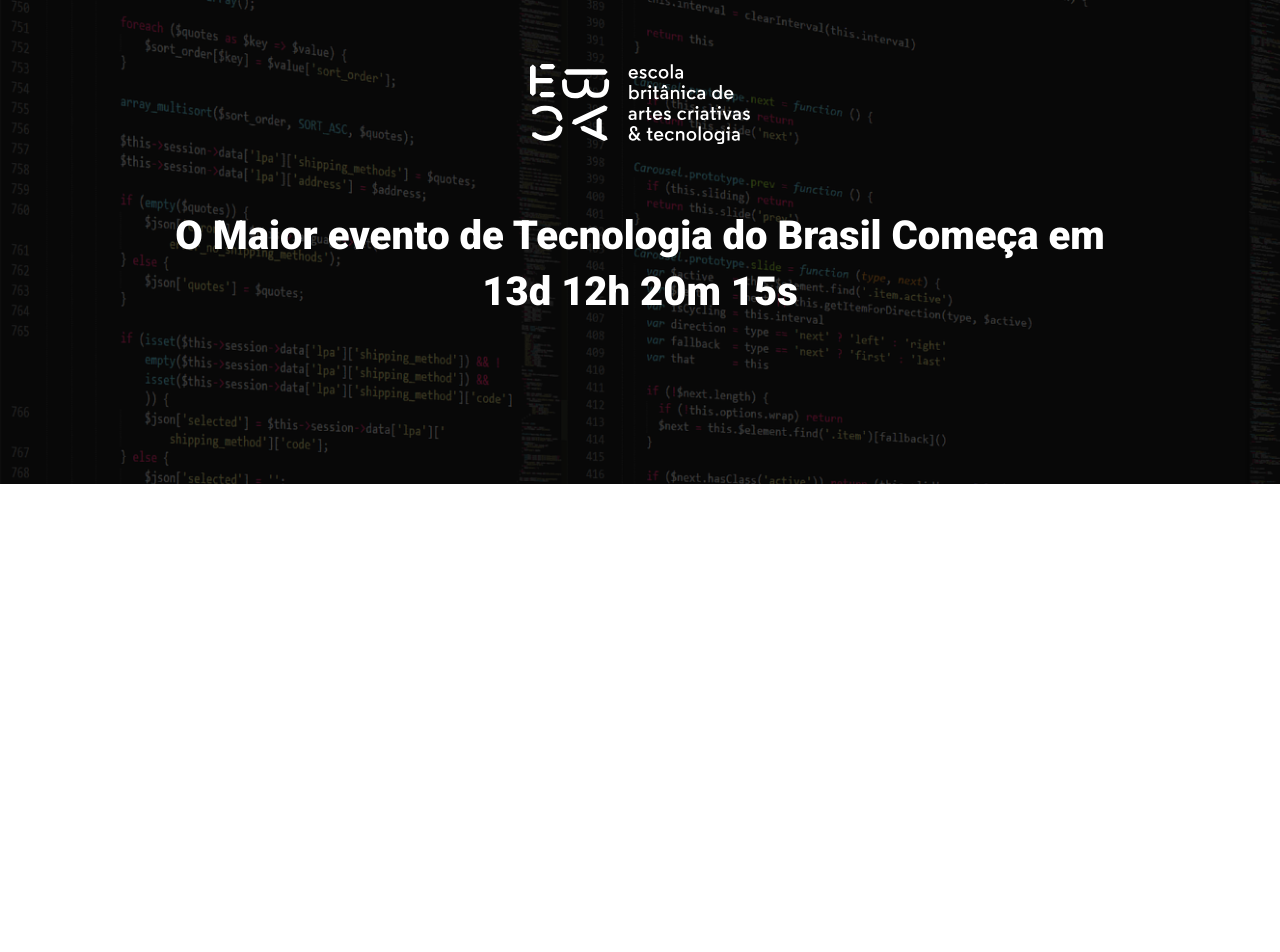
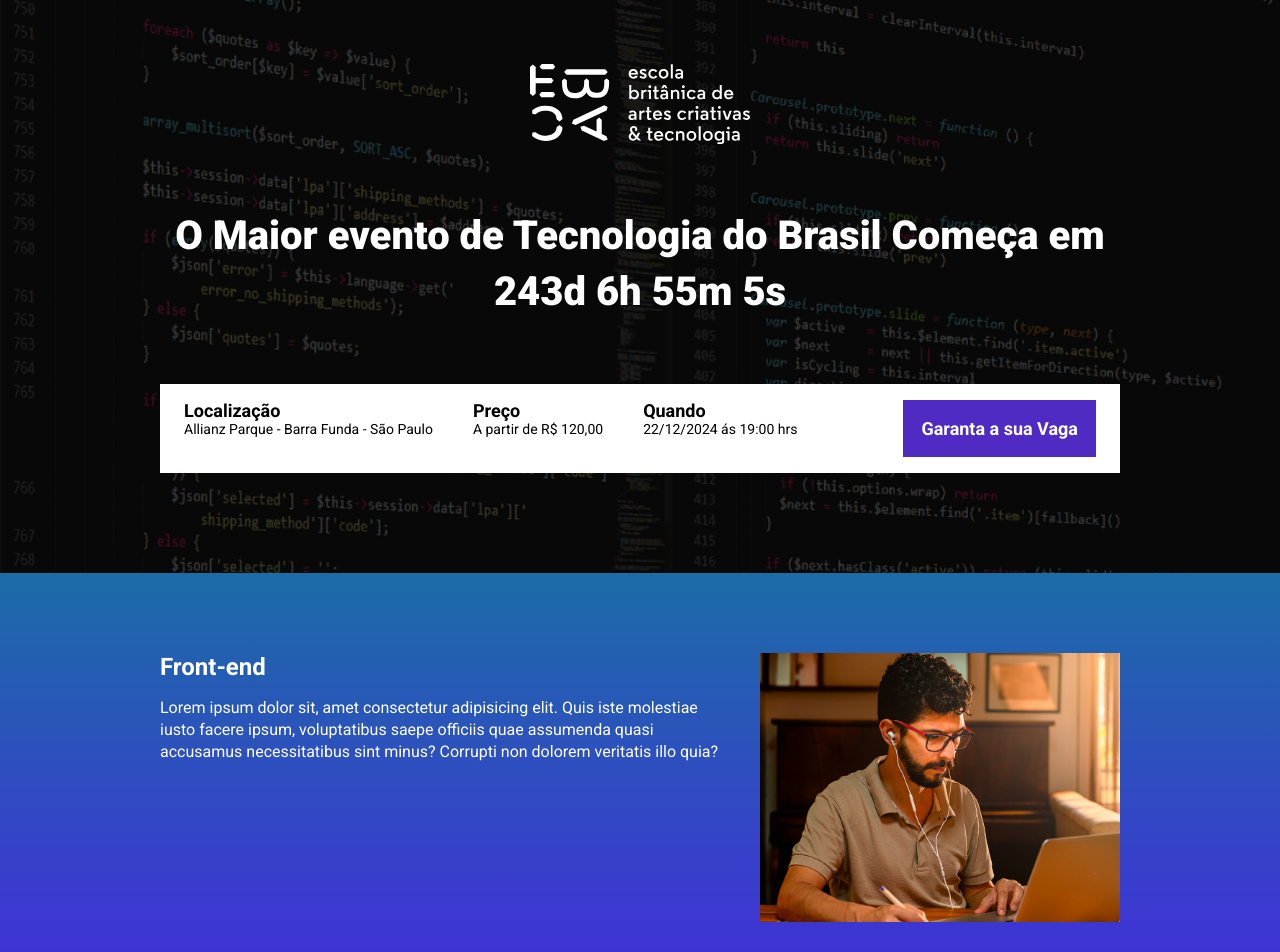
Before and after one commit to MarlonCMSilva/ebac_tech_talks, a website built with Parcel: page src/index.html in a window 1280 px wide. Shown: the top 952 px of the page. Before the commit the page ends 800 px from the top, so only its background shows below. Built offline with nearby package versions, Linux system fonts and the light colour scheme.

Commit message:
criando a contagem regressiva

```diff
--- a/package.json
+++ b/package.json
@@ -2,9 +2,9 @@
   "name": "projeto_landing_page_parcel",
   "version": "1.0.0",
   "description": "",
-  "main": "index.js",
   "scripts": {
     "dev": "parcel src/index.html src/styles/main.scss src/scripts/main.js",
+    "build":"parcel build src/index.html",
     "test": "echo \"Error: no test specified\" && exit 1"
   },
   "keywords": [],
--- a/src/index.html
+++ b/src/index.html
@@ -8,16 +8,76 @@
     <link rel="preconnect" href="https://fonts.gstatic.com" crossorigin>
     <link href="https://fonts.googleapis.com/css2?family=Lobster&family=Roboto:ital,wght@0,400;0,700;0,900;1,400;1,700&display=swap" rel="stylesheet">
     <link rel="stylesheet" href="styles/main.scss">
+    <link rel="stylesheet" href="https://unpkg.com/aos@next/dist/aos.css" />
 </head>
 <body>
     <header>
         <div class="hero">
             <div class="container">
                 <img class="hero__logo" src="images/ebac_logo.svg" alt="EBAC">
-                <p class="hero__text">O Maior evento de Tecnologia do Brasil Começa em 13d 12h 20m 15s</p>
+                <p class="hero__text">
+                    O Maior evento de Tecnologia do Brasil Começa em <span id="contador"></span>
+                </p>
+                <div class="infos-bar">
+                    <ul class="infos-bar__infos">
+                        <li class="infos-bar__infos__item">
+                            <b>Localização</b>
+                            Allianz Parque - Barra Funda - São Paulo
+                        </li>
+                        <li class="infos-bar__infos__item">
+                            <b>Preço</b>
+                            A partir de R$ 120,00
+                        </li>
+                        <li class="infos-bar__infos__item">
+                            <b>Quando</b>
+                            22/12/2024 ás 19:00 hrs
+                        </li>
+                    </ul>
+                    <a class="button button--primary" href="">
+                        Garanta a sua Vaga
+                    </a>
+                </div>
             </div>
         </div>
     </header>
+
+    <section class="event event--frontend">
+        <div class="container" data-aos="fade-right">
+            <div class="event__details">
+                <h2 class="event__details__title">Front-end</h2>
+                <p class="event__details__description">Lorem ipsum dolor sit, amet consectetur adipisicing elit. Quis iste molestiae iusto facere ipsum, voluptatibus saepe officiis quae assumenda quasi accusamus necessitatibus sint minus? Corrupti non dolorem veritatis illo quia?</p>
+            </div>
+            <img class="event__image" src="./images/frontend.png" alt="Front-end">
+        </div>
+    </section>
+    <section class="event event--iu-ux event--image-left">
+        <div class="container" data-aos="fade-left">
+            <div class="event__details">
+                <h2 class="event__details__title">UI/UX</h2>
+                <p class="event__details__description">Lorem ipsum dolor sit, amet consectetur adipisicing elit. Quis iste molestiae iusto facere ipsum, voluptatibus saepe officiis quae assumenda quasi accusamus necessitatibus sint minus? Corrupti non dolorem veritatis illo quia?</p>
+            </div>
+            <img class="event__image" src="./images/frontend.png" alt="Front-end">
+        </div>
+    </section>
+    <section class="event event--data-science">
+        <div class="container" data-aos="fade-right">
+            <div class="event__details">
+                <h2 class="event__details__title">Data-Science</h2>
+                <p class="event__details__description">Lorem ipsum dolor sit, amet consectetur adipisicing elit. Quis iste molestiae iusto facere ipsum, voluptatibus saepe officiis quae assumenda quasi accusamus necessitatibus sint minus? Corrupti non dolorem veritatis illo quia?</p>
+            </div>
+            <img class="event__image" src="./images/frontend.png" alt="Front-end">
+        </div>
+    </section>
+    <section class="event event--backend event--image-left">
+        <div class="container" data-aos="fade-left">
+            <div class="event__details">
+                <h2 class="event__details__title">Back-end</h2>
+                <p class="event__details__description">Lorem ipsum dolor sit, amet consectetur adipisicing elit. Quis iste molestiae iusto facere ipsum, voluptatibus saepe officiis quae assumenda quasi accusamus necessitatibus sint minus? Corrupti non dolorem veritatis illo quia?</p>
+            </div>
+            <img class="event__image" src="./images/frontend.png" alt="Front-end">
+        </div>
+    </section>
+    <script src="https://unpkg.com/aos@next/dist/aos.js"></script>
     <script src="scripts/main.js"></script>
 </body>
 </html>
--- a/src/scripts/main.js
+++ b/src/scripts/main.js
@@ -0,0 +1,28 @@
+AOS.init();
+
+const dataDoEvento = new Date("Dec 05, 2024 19:00:00");
+const timeStampDoEvento = dataDoEvento.getTime();
+
+const contaAsHoras = setInterval(function() {
+    const agora = new Date();
+    const timeStampAtual = agora.getTime();
+
+    const distanciaAteOEvento = timeStampDoEvento - timeStampAtual;
+
+    const diaEmMs = 1000 * 60 * 60 * 24;
+    const horaEmMs = 1000 * 60 * 60;
+    const minutoEmMs = 100 * 60;
+
+    const diasAteOEvento = Math.floor(distanciaAteOEvento / (diaEmMs));
+    const horasAteOEvento = Math.floor(distanciaAteOEvento % (diaEmMs) / horaEmMs);
+    const minutosAteOEvento = Math.floor(distanciaAteOEvento % (horaEmMs) / minutoEmMs);
+    const segundosAteOEvento = Math.floor(distanciaAteOEvento % (minutoEmMs) / 1000);
+
+    document.getElementById('contador').innerHTML = `${diasAteOEvento}d ${horasAteOEvento}h ${minutosAteOEvento}m ${segundosAteOEvento}s`;
+
+    if(diasAteOEvento < 0) {
+        clearInterval(contaAsHoras);
+        document.getElementById('contador').innerHTML = 'Evento expirado';
+    }
+
+}, 1000);
--- /dev/null
+++ b/src/styles/_event.scss
@@ -0,0 +1,64 @@
+@use 'variables';
+
+.event {
+    padding: 80px 0;
+
+    &--frontend {
+        background-image: linear-gradient(variables.$blue1, variables.$blue2);
+    }
+
+    &--iu-ux {
+        background-image: linear-gradient(variables.$blue2, variables.$pink);
+    }
+
+    &--data-science {
+        background-image: linear-gradient(variables.$pink, variables.$yellow);
+    }
+
+    &--backend {
+        background-image: linear-gradient(variables.$yellow, variables.$pink);
+    }
+
+    &--image-left{
+        .container{
+            flex-direction: row-reverse;
+        }
+    }
+
+    .container {
+        display: flex;
+        gap: 40px;
+    }
+
+    &__image{
+        max-width: 360px;
+    }
+
+    &__details{
+        &__title{
+            font-size: 18;
+            font-weight: bold;
+            margin-bottom: 16px;
+        }
+
+        &__description {
+            line-height: 22px;
+        }
+    }
+
+    @media(max-width: 640px) {
+        .container {
+            display: block;
+        }
+
+        &__image {
+            width: 100%;
+        }
+
+        &__details{
+            margin-right: 0;
+            margin-bottom: 16px;
+        }
+    }
+
+}
--- a/src/styles/_hero.scss
+++ b/src/styles/_hero.scss
@@ -1,3 +1,5 @@
+@use 'variables';
+
 .hero{
     padding-top:64px ;
     padding-bottom: 100px;
@@ -16,7 +18,7 @@
         left: 0;
         width: 100%;
         height: 100%;
-        background-color: #000;
+        background-color: variables.$secondaryTextColor;
         opacity: .7;
         content: "";
     }
--- /dev/null
+++ b/src/styles/_variables.scss
@@ -0,0 +1,9 @@
+$textColor: #fff;
+$secondaryTextColor: #000;
+
+
+$blue1: #1B6CA7;
+$blue2: #442BDB;
+$pink: #89223B;
+$yellow: #9C791D;
+$purple: #4F2AC3
--- /dev/null
+++ b/src/styles/components/_buttons.scss
@@ -0,0 +1,26 @@
+@use '../variables';
+
+.button {
+    padding: 18px;
+    font-size: 18px;
+    font-weight: bold;
+    text-align: center;
+    white-space: nowrap;
+
+    &--primary{
+        color: #fff;
+        background-color: variables.$purple;
+        text-decoration: none;
+    }
+
+    @media (max-width: 640px) {
+        display: block;
+        width: 100%;
+    }
+
+    @media(max-width: 1024px){
+        display: flex;
+        align-items: center;
+
+    }
+}
--- /dev/null
+++ b/src/styles/components/_infos_bar.scss
@@ -0,0 +1,44 @@
+@use '../variables';
+
+.infos-bar {
+    padding: 16px 24px;
+    background-color: variables.$textColor;
+    display: flex;
+    justify-content: space-between;
+
+
+    &__infos {
+        display: flex;
+        gap: 40px;
+
+        &__item{
+            font-size: 14px;
+            color: variables.$secondaryTextColor;
+            b{
+                font-size: 18px;
+                display: block;
+                color: variables.$secondaryTextColor;
+            }
+        }
+    }
+
+    @media(max-width: 640px){
+        display: block;
+
+        &__infos {
+            display: block;
+
+            &__item {
+                margin-bottom: 24px;
+            }
+        }
+
+    }
+
+    @media(max-width: 1024px){
+        &__infos{
+            gap: 16px;
+        }
+    }
+
+}
--- a/src/styles/main.scss
+++ b/src/styles/main.scss
@@ -1,11 +1,16 @@
 @use 'hero';
+@use 'components/infos_bar';
+@use 'components/buttons';
+@use 'event';
+@use 'variables';
 
 *{
     margin: 0;
     padding: 0;
     box-sizing: border-box;
     font-family: Roboto, sans-serif;
-    color: #fff;
+    color: variables.$textColor;
+    list-style: none;
 }
 
 .container{
```
